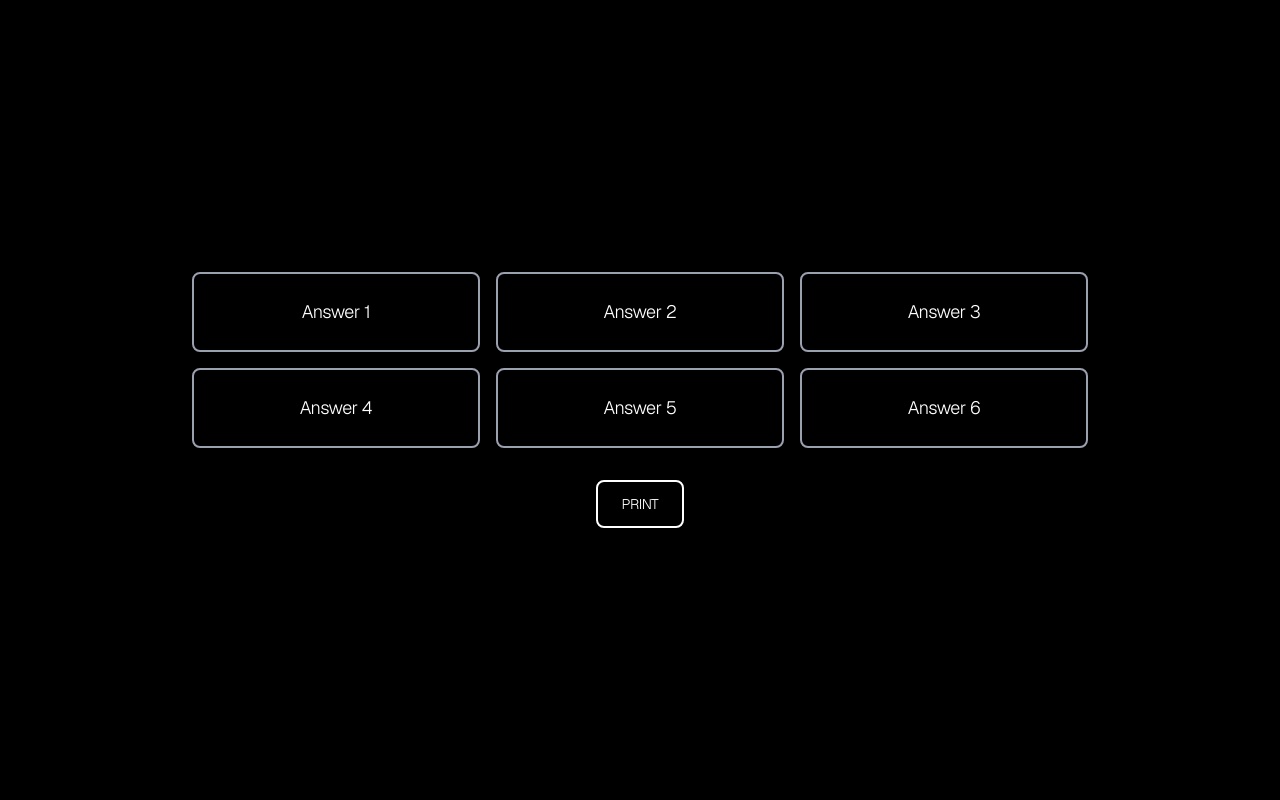
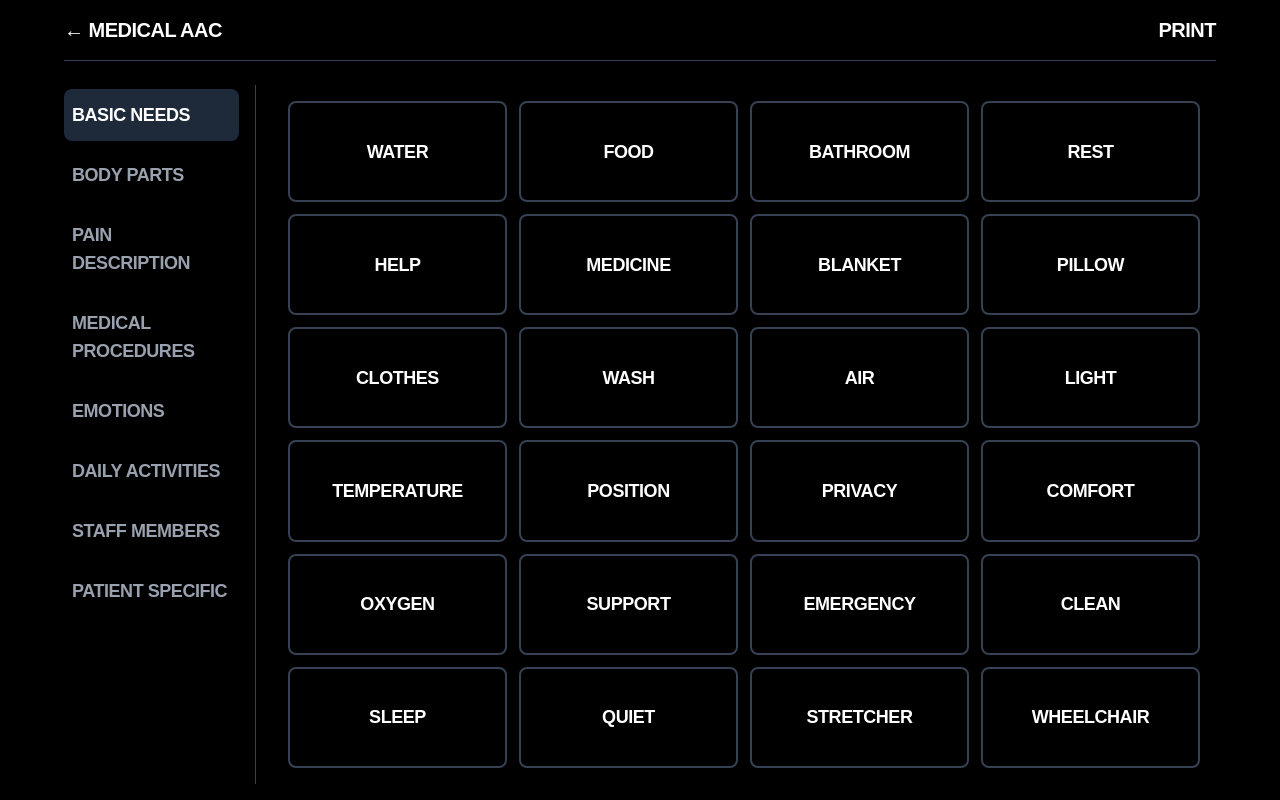
Before and after one commit to thekyleliao/Uncommon-Hacks, a Next.js app in the folder da-app/: page /grid in a window 1280 px wide. Built offline with nearby package versions, Linux system fonts and the light colour scheme.

Commit message:
good front end on grids

```diff
--- a/da-app/app/grid/page.tsx
+++ b/da-app/app/grid/page.tsx
@@ -1,40 +1,133 @@
 "use client";
 
-export default function Home() {
-  const data = [
-    { id: 1, answer: "Answer 1" },
-    { id: 2, answer: "Answer 2" },
-    { id: 3, answer: "Answer 3" },
-    { id: 4, answer: "Answer 4" },
-    { id: 5, answer: "Answer 5" },
-    { id: 6, answer: "Answer 6" },
-  ];
+import Link from "next/link";
+import { useState } from "react";
 
-  const handlePrint = () => {
-    window.print();
+export default function MedicalAACGrid() {
+  // Medical categories with 24 items each
+  const medicalData = {
+    "Basic Needs": [
+      "Water", "Food", "Bathroom", "Rest", "Help", "Medicine",
+      "Blanket", "Pillow", "Clothes", "Wash", "Air", "Light",
+      "Temperature", "Position", "Privacy", "Comfort", "Oxygen", "Support",
+      "Emergency", "Clean", "Sleep", "Quiet", "Stretcher", "Wheelchair"
+    ],
+    "Body Parts": [
+      "Head", "Arm", "Leg", "Chest", "Stomach", "Back",
+      "Throat", "Eyes", "Ears", "Nose", "Mouth", "Neck",
+      "Shoulder", "Elbow", "Hand", "Finger", "Hip", "Knee",
+      "Foot", "Toe", "Skin", "Heart", "Lungs", "Abdomen"
+    ],
+    "Pain Description": [
+      "Sharp", "Dull", "Throbbing", "Burning", "Constant", "Intermittent",
+      "Mild", "Severe", "Localized", "Radiating", "Tingling", "Numbness",
+      "Aching", "Stabbing", "Cramping", "Pressure", "Tenderness", "Stiffness",
+      "Soreness", "Discomfort", "Pinching", "Gnawing", "Shooting", "Pulsating"
+    ],
+    "Medical Procedures": [
+      "Blood test", "X-ray", "MRI", "Examination", "Dressing change", "Injection",
+      "Surgery", "Physical therapy", "Ultrasound", "CT scan", "Biopsy", "Dialysis",
+      "Catheter", "Intubation", "Ventilation", "Transfusion", "Radiation", "Chemotherapy",
+      "Endoscopy", "Colonoscopy", "EKG", "Echocardiogram", "Angiogram", "Vaccination"
+    ],
+    "Emotions": [
+      "Anxious", "Scared", "Frustrated", "Tired", "Happy", "Confused",
+      "Relieved", "Sad", "Angry", "Worried", "Hopeful", "Lonely",
+      "Overwhelmed", "Peaceful", "Uncomfortable", "Embarrassed", "Grateful", "Impatient",
+      "Nervous", "Pained", "Restless", "Secure", "Tense", "Vulnerable"
+    ],
+    "Daily Activities": [
+      "Walk", "Eat", "Sleep", "Read", "Watch TV", "Shower",
+      "Brush teeth", "Get dressed", "Exercise", "Meditate", "Write", "Draw",
+      "Listen", "Speak", "Stand", "Sit", "Lie down", "Turn",
+      "Breathe", "Cough", "Swallow", "Stretch", "Massage", "Relax"
+    ],
+    "Staff Members": [
+      "Doctor", "Nurse", "Therapist", "Assistant", "Technician", "Specialist",
+      "Dietitian", "Pharmacist", "Surgeon", "Radiologist", "Anesthesiologist", "Intern",
+      "Resident", "Attending", "Psychologist", "Counselor", "Social worker", "Chaplain",
+      "Volunteer", "Administrator", "Cleaner", "Orderly", "Receptionist", "Security"
+    ],
+    "Patient Specific": Array(24).fill().map((_, i) => `Custom ${i + 1}`)
+  };
+
+  const [selectedCategory, setSelectedCategory] = useState("Basic Needs");
+  const [currentWords, setCurrentWords] = useState(medicalData["Basic Needs"]);
+
+  const handleCategoryClick = (category) => {
+    setSelectedCategory(category);
+    setCurrentWords(medicalData[category]);
+  };
+
+  const handleWordClick = (word) => {
+    if (typeof window !== 'undefined' && window.speechSynthesis) {
+      const utterance = new SpeechSynthesisUtterance(word);
+      window.speechSynthesis.speak(utterance);
+    }
+
+    if (selectedCategory === "Patient Specific") {
+      // Replace Patient Specific grid with specialized words
+      const specializedWords = Array(24).fill().map((_, i) =>
+        `${word} ${i + 1}`
+      );
+      setCurrentWords(specializedWords);
+    }
   };
 
   return (
-    <main className="min-h-screen bg-black flex flex-col items-center justify-center p-8 font-sans">
-      <div className="grid grid-cols-2 md:grid-cols-3 gap-4 w-full max-w-4xl mb-8">
-        {data.map((item) => (
-          <div
-            key={item.id}
-            className="border-2 border-gray-400 rounded-lg p-6 flex items-center justify-center hover:shadow-md transition-all duration-200"
+    <main className="min-h-screen bg-black text-white flex flex-col p-4">
+      {/* Header */}
+      <header className="w-full max-w-6xl mx-auto mb-6 flex justify-between items-center border-b border-gray-700 pb-4">
+        <Link
+          href="/"
+          className="text-xl font-bold tracking-tight hover:text-gray-300 transition-colors"
         >
-            <span className="text-white text-lg font-light tracking-tight">
-              {item.answer}
-            </span>
-          </div>
+          ← MEDICAL AAC
+        </Link>
+        <button
+          onClick={() => window.print()}
+          className="text-xl font-bold tracking-tight hover:text-gray-300 transition-colors"
+        >
+          PRINT
+        </button>
+      </header>
+
+      {/* Main Grid Area */}
+      <div className="flex-1 flex max-w-6xl w-full mx-auto">
+        {/* Category Selector (First Column) */}
+        <div className="w-48 flex-shrink-0 border-r border-gray-700 pr-4">
+          {Object.keys(medicalData).map((category) => (
+            <button
+              key={category}
+              onClick={() => handleCategoryClick(category)}
+              className={`w-full text-left py-3 px-2 my-1 text-lg font-bold tracking-tight
+                ${selectedCategory === category
+                  ? "text-white bg-gray-800"
+                  : "text-gray-400 hover:text-white hover:bg-gray-900"}
+                transition-all duration-200 rounded-lg`}
+            >
+              {category.toUpperCase()}
+            </button>
           ))}
         </div>
 
+        {/* Word Grid (6 rows x 4 columns) */}
+        <div className="flex-1 grid grid-cols-4 grid-rows-6 gap-3 p-4 ml-4">
+          {currentWords.map((word, index) => (
             <button
-        onClick={handlePrint}
-        className="border-2 border-white text-white font-light py-3 px-6 rounded-lg hover:bg-white hover:text-black transition-all duration-300 tracking-tight uppercase text-sm"
+              key={`${selectedCategory}-${index}`}
+              onClick={() => handleWordClick(word)}
+              className="border-2 border-gray-700 rounded-lg p-2 flex items-center justify-center
+                hover:border-white hover:bg-gray-900 transition-all duration-200
+                h-full min-h-[90px]"
             >
-        Print
+              <span className="text-lg font-bold tracking-tight text-center">
+                {word.toUpperCase()}
+              </span>
             </button>
+          ))}
+        </div>
+      </div>
     </main>
   );
 }
```
Lines whose indentation alone changed are shown as unchanged.
